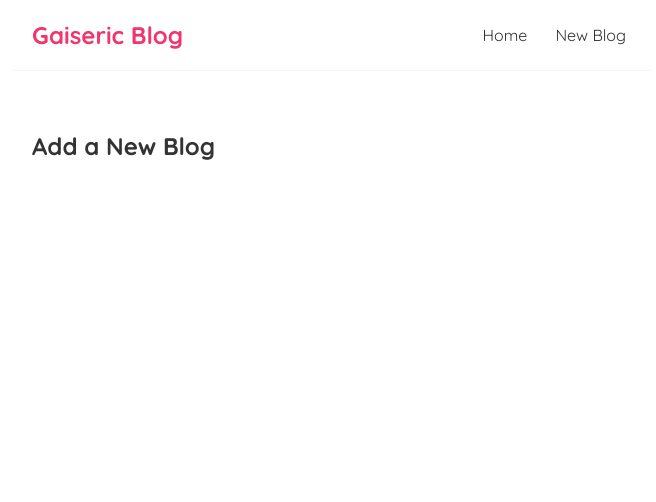
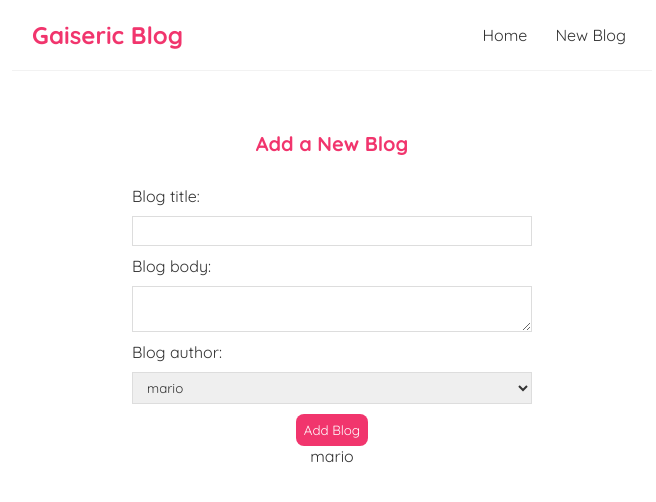
Before and after one commit to GaisericDev/react, a React (Create React App) app: page /create in a window 1280 px wide. Shown: the top 502 px of the page, without its empty margins (308-964 px from the left). Built offline with nearby package versions, Linux system fonts and the light colour scheme.

Commit message:
add controlled input

```diff
--- a/src/Create.js
+++ b/src/Create.js
@@ -1,7 +1,27 @@
+import { useState } from "react";
+
 const Create = () => {
+    const [title, setTitle] = useState("");
+    const [body, setBody] = useState("");
+    const [author, setAuthor] = useState("mario");
     return (
         <div className="create">
             <h2>Add a New Blog</h2>
+            <form>
+                <label>Blog title:</label>
+                <input type="text" required value={title} onChange={(e)=> setTitle(e.target.value)}/>
+                <label>Blog body:</label>
+                <textarea required value={body} onChange={(e)=> setBody(e.target.value)}></textarea>
+                <label>Blog author:</label>
+                <select value={author} onChange={(e)=> setAuthor(e.target.value)}>
+                    <option value="mario">mario</option>
+                    <option value="yoshi">yoshi</option>
+                </select>
+                <button>Add Blog</button>
+                <p>{title}</p>
+                <p>{body}</p>
+                <p>{author}</p>
+            </form>
         </div>
     );
 }
--- a/src/index.css
+++ b/src/index.css
@@ -68,3 +68,34 @@
   border-radius: 8px;
   cursor: pointer;
 }
+/* create new blog form */
+.create {
+  max-width: 400px;
+  margin: 0 auto;
+  text-align: center;
+}
+.create label {
+  text-align: left;
+  display: block;
+}
+.create h2 {
+  font-size: 20px;
+  color: #f1356d;
+  margin-bottom: 30px;
+}
+.create input, .create textarea, .create select {
+  width: 100%;
+  padding: 6px 10px;
+  margin: 10px 0;
+  border: 1px solid #ddd;
+  box-sizing: border-box;
+  display: block;
+}
+.create button {
+  background: #f1356d;
+  color: #fff;
+  border: 0;
+  padding: 8px;
+  border-radius: 8px;
+  cursor: pointer;
+}
```
